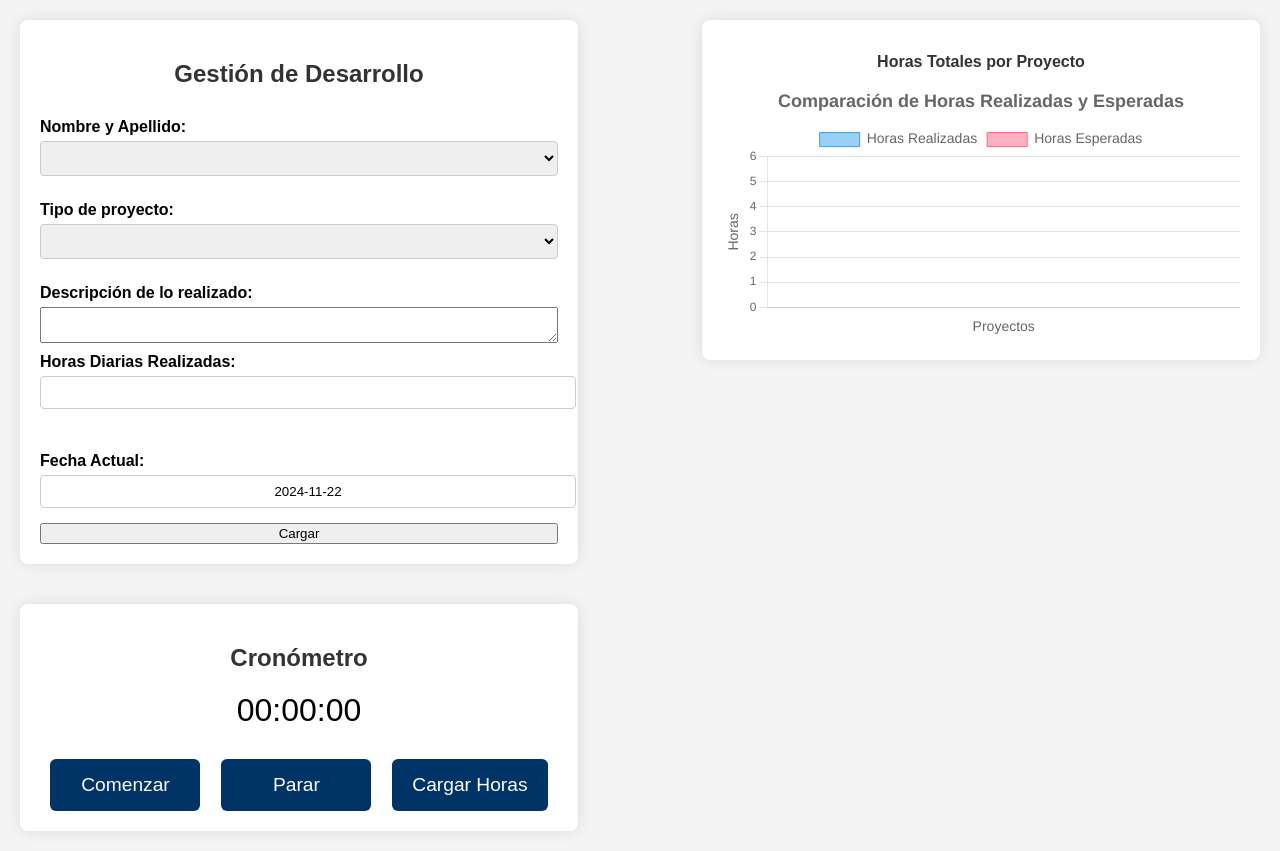
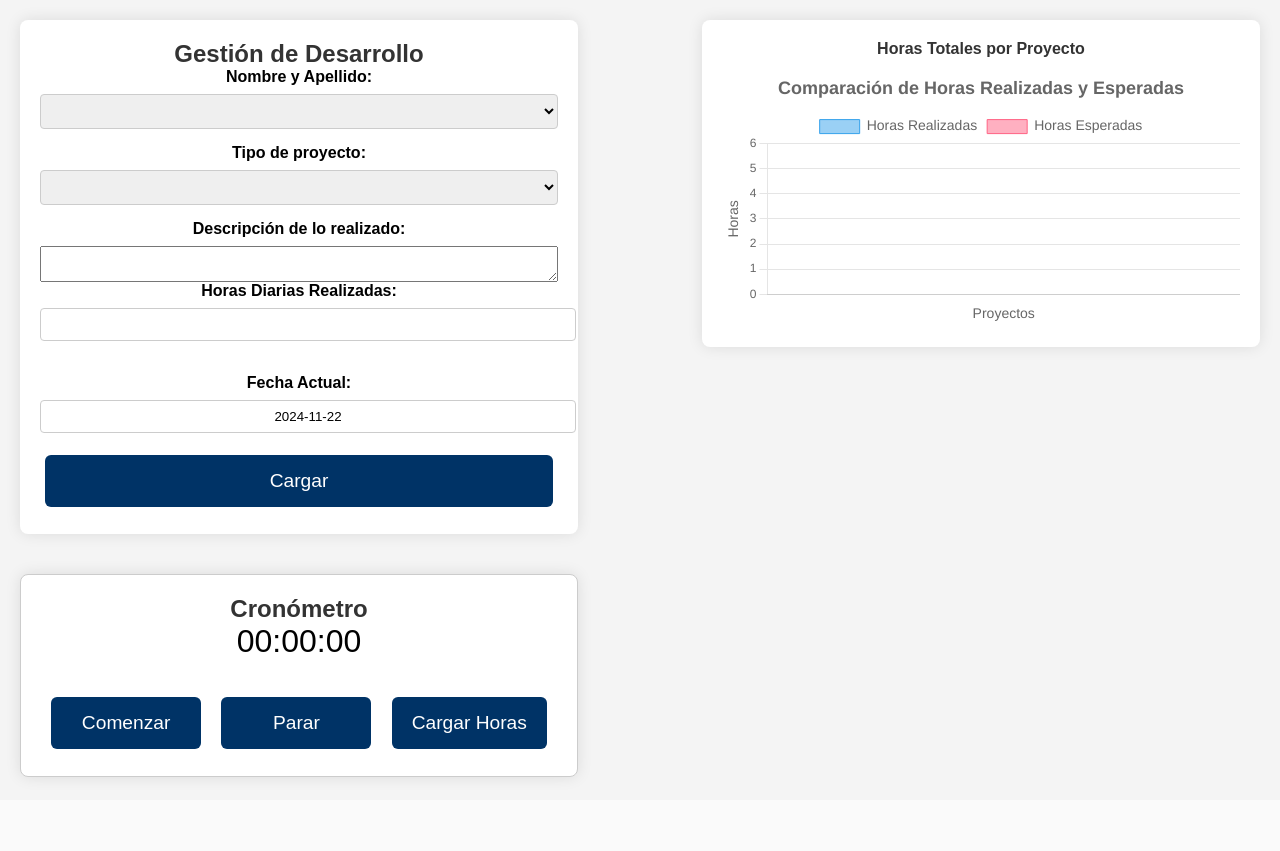
Before and after one commit to esnait09/front_controlhs, a PHP site: page /src/Formulario.php in a window 1280 px wide. After the commit the page ends 782 px from the top, so only its background shows below. Run offline with PHP 8.4, Linux system fonts and the light colour scheme; a user stored in the database is signed in; data that the repository does not hold is empty.

Commit message:
mejora de estilos para cronometro y grafico

```diff
--- a/src/CSS/stylsessss.css
+++ b/src/CSS/stylsesssss.css
@@ -31,7 +31,7 @@ body {
 }
 
 /* Cronómetro (debajo del formulario) */
-.cronometro-container {
+.operador .cronometro-container {
   background-color: #ffffff;
   padding: 20px;
   border-radius: 8px;
@@ -43,14 +43,41 @@ body {
   flex-direction: column;
   align-items: center;
 }
+/* Estilo base del cronómetro */
+.cronometro-container {
+  margin-top: 20px;
+  padding: 10px;
+  border: 1px solid #ccc;
+  border-radius: 8px;
+  text-align: center;
+}
+
+/* Para el rol de supervisor, colocarlo abajo del gráfico */
+.cronometro-supervisor {
+  position: absolute;
+  bottom: 100px;
+  right: 90px;
+  width: 900px; /* Ajusta el ancho según sea necesario */
+  background-color: #f9f9f9;
+  box-shadow: 0 4px 8px rgba(0, 0, 0, 0.1);
+}
 
 /* Gráfico (derecha) */
-.grafico-container {
+.operador .grafico-container {
   background-color: #ffffff;
   padding: 20px;
   border-radius: 8px;
   box-shadow: 0px 0px 15px rgba(0, 0, 0, 0.1);
   width: 45%; /* Ajusta el ancho del gráfico */
+  box-sizing: border-box;
+  margin-left: 20px; /* Espaciado entre el gráfico y los otros elementos */
+}
+.supervisor .grafico-container {
+  background-color: #ffffff;
+  padding: 20px;
+  border-radius: 8px;
+  box-shadow: 0px 0px 15px rgba(0, 0, 0, 0.1);
+  width: 1000px; /* Ajusta el ancho del gráfico */
   box-sizing: border-box;
   margin-left: 20px; /* Espaciado entre el gráfico y los otros elementos */
 }
@@ -94,6 +121,7 @@ button {
   transition: background-color 0.3s ease, transform 0.1s ease;
   font-size: 1.2em;
   min-width: 150px;
+  margin: 7px 5px; /* Margen superior e inferior de 10px, lateral de 5px */
 }
 
 button:hover {
@@ -102,6 +130,29 @@ button:hover {
 }
 
 button:active {
+  background-color: #001a33;
+  transform: scale(0.98);
+}
+input[type='submit'] {
+  padding: 15px 20px;
+  background-color: #003366;
+  color: white;
+  border: none;
+  border-radius: 6px;
+  cursor: pointer;
+  transition: background-color 0.3s ease, transform 0.1s ease;
+  font-size: 1.2em;
+  min-width: 150px;
+  margin: 7px 5px; /* Margen superior e inferior de 7px, lateral de 5px */
+  text-align: center;
+}
+
+input[type='submit']:hover {
+  background-color: #002244;
+  transform: scale(1.05);
+}
+
+input[type='submit']:active {
   background-color: #001a33;
   transform: scale(0.98);
 }
@@ -116,14 +167,24 @@ form {
   display: flex;
   flex-direction: column;
 }
+label,
+h2 {
+  text-align: center; /* Centra horizontalmente el texto */
+  display: block; /* Asegura que el ancho se aplique correctamente */
+  margin: 0 auto; /* Centra cualquier margen adicional */
+}
+label {
+  font-weight: bold; /* Opcional: resalta las etiquetas */
+  margin-bottom: 8px; /* Espaciado entre la etiqueta y el campo */
+}
 
-label {
-  margin: 10px 0 5px;
-  font-weight: bold;
+.form-container h2 {
+  text-align: center; /* Centra el título principal del formulario */
 }
 
 input[type='text'],
 input[type='email'],
+input[type='number'],
 input[type='tel'],
 select {
   padding: 8px;
@@ -132,6 +193,10 @@ select {
   margin-bottom: 15px;
   width: 100%;
   text-align: center;
+}
+input[type='number']:hover,
+input.input-field:hover {
+  border-color: #003366; /* Color azul para hover */
 }
 
 /* Estilos del gráfico */
--- a/src/Formulario.php
+++ b/src/Formulario.php
@@ -9,7 +9,7 @@ $role = isset($_SESSION['role']) ? $_SESSION['role'] : '';
   <meta charset="UTF-8" />
   <meta name="viewport" content="width=device-width, initial-scale=1.0" />
   <title>Formulario</title>
-  <link rel="stylesheet" href="CSS/stylsessss.css" />
+  <link rel="stylesheet" href="CSS/stylsesssss.css" />
   <script src="./J.S/scrips.js" defer></script>
   <script src="./J.S/formulario.js" defer></script>
   <script src="https://cdn.jsdelivr.net/npm/chart.js"></script>
@@ -66,15 +66,22 @@ $role = isset($_SESSION['role']) ? $_SESSION['role'] : '';
 
       <!-- Campo Tiempo Límite solo para supervisores -->
       <?php if ($role === 'supervisor'): ?>
-        <form action="submit_registro.php" method="POST">
+        <form action="submit_registro.php" method="POST" class="form-container">
             <!-- Otros campos del formulario -->
             <label for="horasEsperadas">Horas Esperadas:</label>
-          <input type="number" id="horasEsperadas" name="horas_esperadas" value="4" step="0.01">
-          <!-- Puedes usar readonly si no quieres que el usuario lo cambie -->
+            <input
+            type="number"
+            id="horasEsperadas"
+            name="horas_esperadas"
+            value="4"
+            step="1.00"
+            class="input-field"
+            />
             <button type="submit">Guardar</button>
         </form>
         <?php endif; ?>
         <br>
+
 
       <label for="Fecha_Actual">Fecha Actual:</label>
       <input type="text" id="Fecha_Actual" name="Fecha_Actual" readonly />
@@ -83,7 +90,6 @@ $role = isset($_SESSION['role']) ? $_SESSION['role'] : '';
       <?php endif; ?>
     </form>
   </div>
-
   <!-- Gráfico -->
   <div class="grafico-container">
     <h2>Horas Totales por Proyecto</h2>
@@ -195,7 +201,7 @@ $role = isset($_SESSION['role']) ? $_SESSION['role'] : '';
   </div>
 
   <!-- Cronómetro -->
-  <div class="cronometro-container">
+  <div class="cronometro-container <?php echo $role === 'supervisor' ? 'cronometro-supervisor' : ''; ?>">
   <h2>Cronómetro</h2>
   <div class="cronometro">00:00:00</div>
   <div class="cronometro-buttons">
@@ -204,5 +210,6 @@ $role = isset($_SESSION['role']) ? $_SESSION['role'] : '';
     <button id="Cargar_hora">Cargar Horas</button>
   </div>
 </div>
+
 </body>
 </html>
```
Lines whose indentation alone changed are shown as unchanged.
